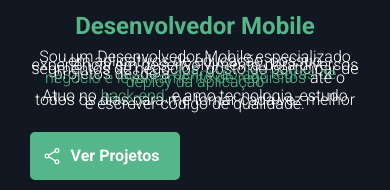
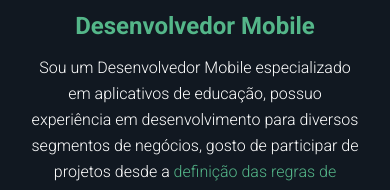
Before and after one commit to Kristhianno/Kristhianno.github.io, a plain HTML site: page index.html in a window 390 px wide. Shown: the part 629-819 px from the top of the page. Drawn offline with nearby package versions, Linux system fonts and the light colour scheme.

Commit message:
atualizando

```diff
--- a/css/styles.css
+++ b/css/styles.css
@@ -229,16 +229,18 @@
     #about-container .description {
         margin: 10px auto;
         max-width: 100%;
-        line-height: 26%;
+        line-height: 26px;
 
     }
 
-    #about-projects {
+
+
+    #btn-projects {
         margin: 20px auto;
     }
 
     .skills-box {
-        flex: 1 1 100%;
+        flex:1 1 100%;
         max-width: 100%;
         margin-bottom: 40px;
         text-align: left;
```
